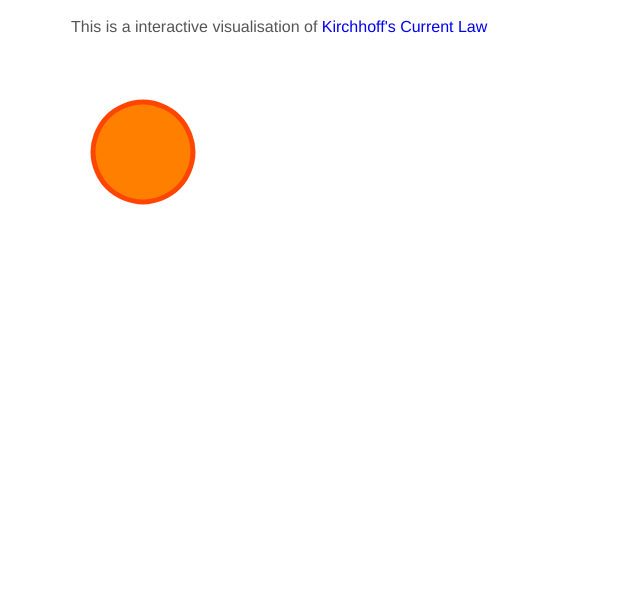
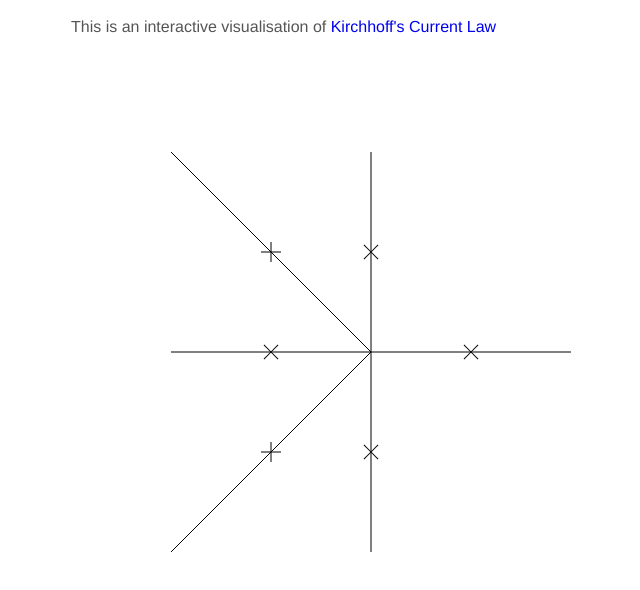
Before and after one commit to joebentley/kirchoff-current-law, a website: page index.html in a window 1280 px wide. Shown: the part 120-710 px from the top of the page, without its empty margins (169-809 px from the left). Drawn offline with Linux system fonts and the light colour scheme.

Commit message:
Added arrowhead functions and main shape as well as found way to access SVG element using jQuery

```diff
--- a/index.html
+++ b/index.html
@@ -11,7 +11,7 @@
     <script type="text/javascript" src="bower_components/two.js/build/two.js"></script>
 
     <h1>Kirchhoff's Current Law</h1>
-    <p>This is a interactive visualisation of <a href="https://en.wikipedia.org/wiki/Kirchhoff%27s_circuit_laws#Kirchhoff.27s_current_law_.28KCL.29" target="_blank">Kirchhoff's Current Law</a></p>
+    <p>This is an interactive visualisation of <a href="https://en.wikipedia.org/wiki/Kirchhoff%27s_circuit_laws#Kirchhoff.27s_current_law_.28KCL.29" target="_blank">Kirchhoff's Current Law</a></p>
 
     <div id="diagramContainer"></div>
 
--- a/js/lib.js
+++ b/js/lib.js
@@ -1,16 +1,96 @@
-/* globals Two */
+/* globals Two $ */
 
 var lib = {}
 
 ;(function (ns) {
+  ns.makeArrowhead = function (two, length, x, y, theta) {
+    var horizontalArrowhead = two.makeLine(0, 0, length, 0)
+
+    var verticalArrowhead = two.makeLine(0, 0, 0, length)
+
+    var arrowhead = two.makeGroup(horizontalArrowhead, verticalArrowhead)
+
+    arrowhead.translation.set(x, y)
+
+    arrowhead.rotation = (Math.PI / 180) * theta
+  }
   ns.runApp = function (canvasElem) {
-    var two = new Two({ width: 600, height: 600 }).appendTo(canvasElem)
+    var width1 = 400
+    var height1 = 400
+    var two = new Two({ type: Two.Types.svg, width: width1, height: height1 }).appendTo(canvasElem)
 
-    var circle = two.makeCircle(72, 100, 50)
-    circle.fill = '#FF8000'
-    circle.stroke = 'orangered' // Accepts all valid css color
-    circle.linewidth = 5
+    /* Make 6 lines for branches. These must insersect at a point*/
+
+    var test = two.makeLine(0, 0, two.width / 2, two.height / 2)
+
+    two.makeLine(0, two.height / 2, two.width / 2, two.height / 2)
+
+    two.makeLine(0, two.height, two.width / 2, two.height / 2)
+
+    two.makeLine(two.width / 2, two.height / 2, two.width, two.height / 2)
+
+    two.makeLine(width1 / 2, 0, two.width / 2, two.height / 2)
+
+    two.makeLine(two.width / 2, two.height, two.width / 2, two.height / 2)
+
+    var arrowheadLength = 10
+
+    // northwest arrow:
+
+    ns.makeArrowhead(two, arrowheadLength, two.width / 4, two.height / 4, 0)
+
+    // southeast arrow:
+
+    ns.makeArrowhead(two, arrowheadLength, two.width / 4, two.height / 4, 180)
+
+    // left east arrow
+
+    ns.makeArrowhead(two, arrowheadLength, two.width / 4, two.height / 2, 135)
+
+    // left west arrow
+
+    ns.makeArrowhead(two, arrowheadLength, two.width / 4, two.height / 2, 315)
+
+    // southwest arrow
+
+    ns.makeArrowhead(two, arrowheadLength, two.width / 4, 3 * two.height / 4, 270)
+
+    // northeast arrow
+
+    ns.makeArrowhead(two, arrowheadLength, two.width / 4, 3 * two.height / 4, 90)
+
+    // north arrow top
+
+    ns.makeArrowhead(two, arrowheadLength, two.width / 2, two.height / 4, 45)
+
+    // south arrow top
+
+    ns.makeArrowhead(two, arrowheadLength, two.width / 2, two.height / 4, 225)
+
+    // north arrow bottom
+
+    ns.makeArrowhead(two, arrowheadLength, two.width / 2, 3 * two.height / 4, 45)
+
+    // south arrow bottom
+
+    ns.makeArrowhead(two, arrowheadLength, two.width / 2, 3 * two.height / 4, 225)
+
+    // east arrow right
+
+    ns.makeArrowhead(two, arrowheadLength, 3 * two.width / 4, two.height / 2, 135)
+
+    // west arrow right
+
+    ns.makeArrowhead(two, arrowheadLength, 3 * two.width / 4, two.height / 2, 315)
 
     two.update()
+
+    $(test._renderer.elem).on('click', function () {
+
+    })
+
+    /* test._renderer.elem.addEventListener('click', function () {
+      alert('you clicked javascript')
+    })*/
   }
 })(lib)
--- a/package.json
+++ b/package.json
@@ -4,7 +4,9 @@
   "description": "This is a interactive visualisation of Kirchhoff's Current Law.",
   "main": "index.js",
   "scripts": {
-    "test": "echo \"Error: no test specified\" && exit 1"
+    "test": "echo \"Error: no test specified\" && exit 1",
+    "fix": "node_modules/.bin/eslint --fix . || true",
+    "lint": "node_modules/.bin/eslint . || true"
   },
   "repository": {
     "type": "git",
--- a/static/style.css
+++ b/static/style.css
@@ -21,5 +21,9 @@ a:hover {
 #diagramContainer {
   width: 600px;
   height: 600px;
-  text-align: center;
+  margin: 0 auto;
+  padding-top: 100px;
 }
+.my-class {
+  display: none;
+}
```
